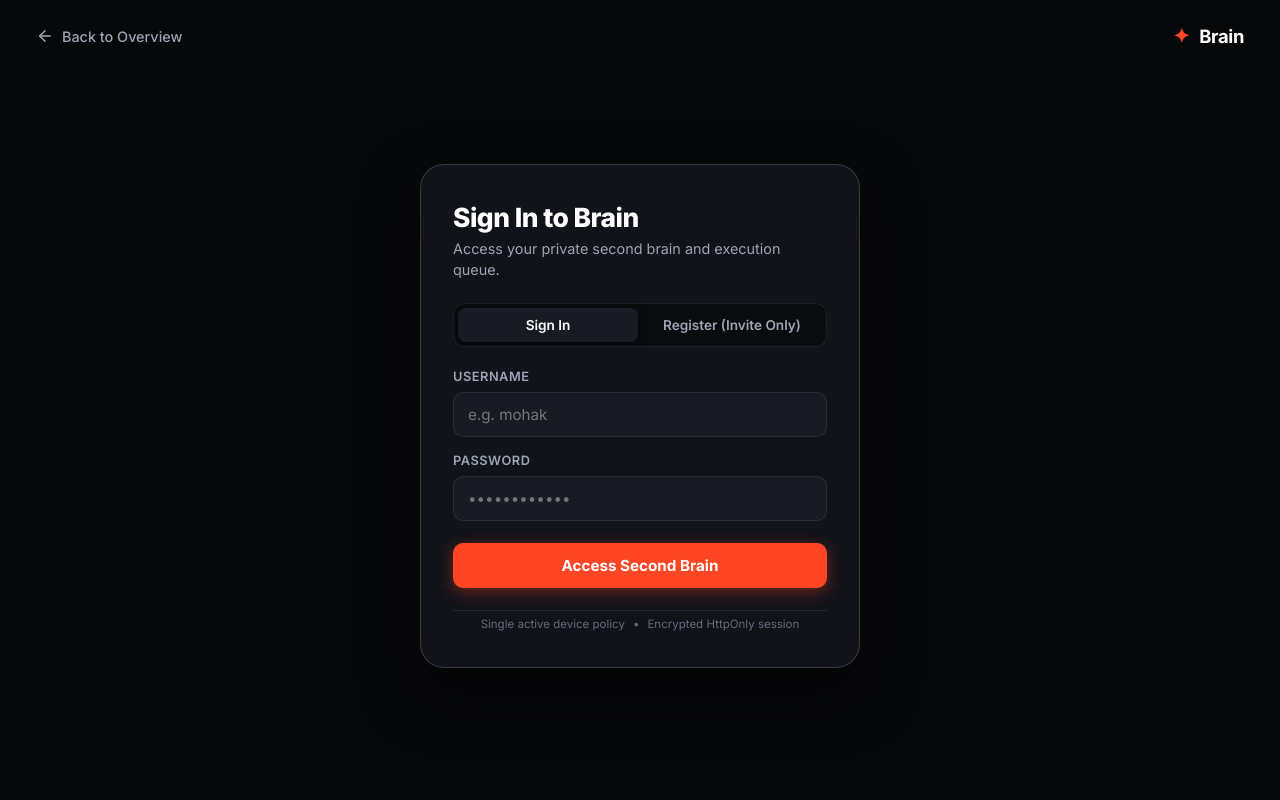
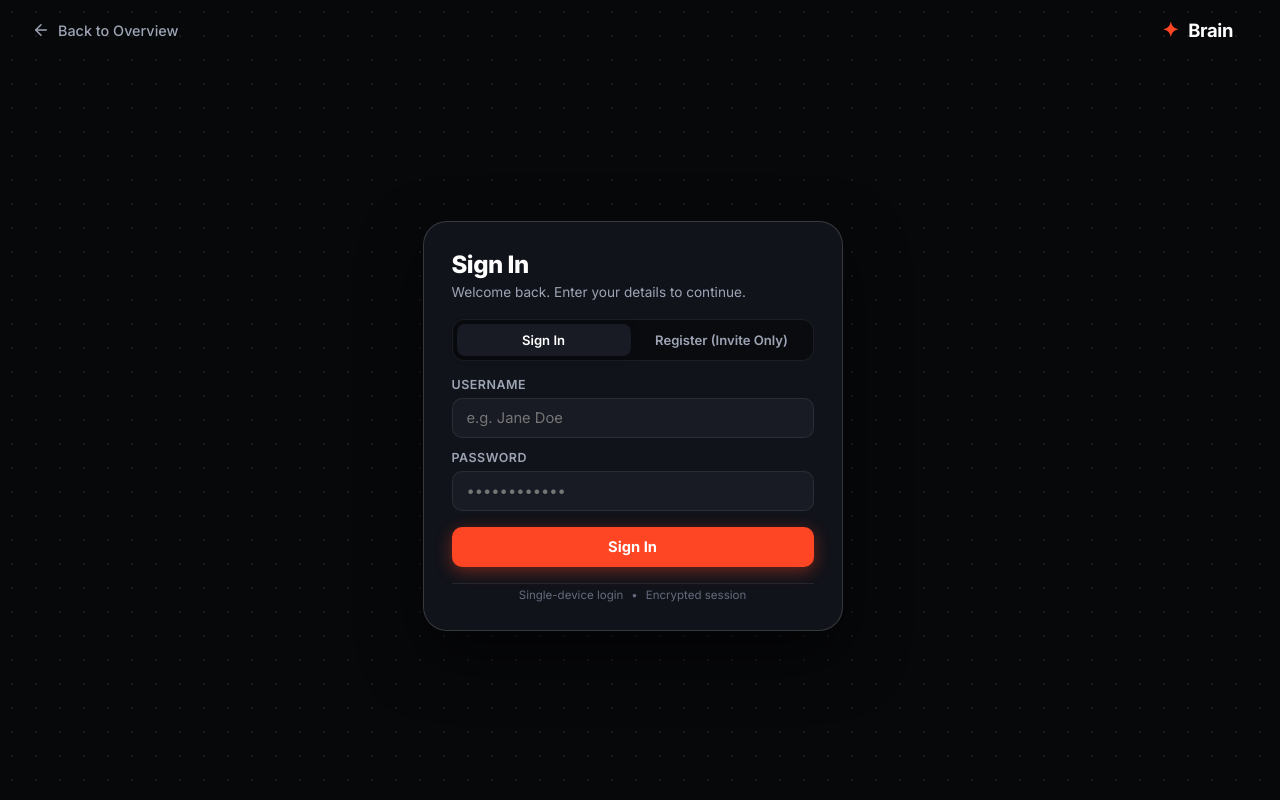
Before and after one commit to mohakapoor/brain-frontend, a React (Vite) app: page /login in a window 1280 px wide. Built offline with nearby package versions, Linux system fonts and the light colour scheme.

Commit message:
refactor(login): humanize authentication copy and polish security footer

```diff
--- a/src/index.css
+++ b/src/index.css
@@ -78,6 +78,7 @@ html {
   -webkit-font-smoothing: antialiased;
   -moz-osx-font-smoothing: grayscale;
   overflow-x: clip;
+  scrollbar-gutter: stable;
 }
 
 body {
@@ -101,6 +102,10 @@ body::before {
   z-index: 0;
   background-image: radial-gradient(rgba(255, 255, 255, 0.075) 1.2px, transparent 1.2px);
   background-size: 24px 24px;
+}
+
+[data-theme="light"] body::before {
+  background-image: radial-gradient(rgba(0, 0, 0, 0.065) 1.2px, transparent 1.2px);
 }
 
 #root {
@@ -1713,7 +1718,7 @@ body::before {
   min-height: 100vh;
   display: flex;
   flex-direction: column;
-  background: var(--bg-canvas);
+  background: transparent;
   position: relative;
   z-index: 1;
 }
@@ -1722,7 +1727,7 @@ body::before {
   display: flex;
   align-items: center;
   justify-content: space-between;
-  padding: 24px 36px;
+  padding: 18px 32px;
 }
 
 .login-back-link {
@@ -1745,20 +1750,20 @@ body::before {
   display: flex;
   align-items: center;
   justify-content: center;
-  padding: 40px 20px 80px;
+  padding: 16px 20px 24px;
 }
 
 .login-card {
   width: 100%;
-  max-width: 440px;
+  max-width: 420px;
   background: var(--bg-surface);
   border: 1px solid var(--border-medium);
   border-radius: var(--radius-card);
-  padding: 36px 32px;
+  padding: 28px 28px;
   box-shadow: 0 24px 60px rgba(0, 0, 0, 0.6);
   display: flex;
   flex-direction: column;
-  gap: 22px;
+  gap: 16px;
 }
 
 .login-card-header {
@@ -1766,17 +1771,17 @@ body::before {
 }
 
 .login-title {
-  font-size: 1.65rem;
+  font-size: 1.5rem;
   font-weight: 800;
   letter-spacing: -0.02em;
   color: var(--text-primary);
-  margin-bottom: 6px;
+  margin-bottom: 4px;
 }
 
 .login-subtitle {
-  font-size: 0.9rem;
+  font-size: 0.85rem;
   color: var(--text-secondary);
-  line-height: 1.45;
+  line-height: 1.4;
 }
 
 .auth-tabs {
@@ -1790,12 +1795,12 @@ body::before {
 
 .auth-tab-btn {
   flex: 1;
-  padding: 9px 12px;
+  padding: 8px 10px;
   border: none;
   background: transparent;
   color: var(--text-secondary);
   font-weight: 600;
-  font-size: 0.85rem;
+  font-size: 0.82rem;
   font-family: var(--font-sans);
   border-radius: 8px;
   cursor: pointer;
@@ -1809,9 +1814,9 @@ body::before {
 }
 
 .auth-alert {
-  padding: 10px 14px;
+  padding: 9px 12px;
   border-radius: 8px;
-  font-size: 0.85rem;
+  font-size: 0.82rem;
   line-height: 1.4;
   text-align: left;
 }
@@ -1831,18 +1836,18 @@ body::before {
 .auth-form {
   display: flex;
   flex-direction: column;
-  gap: 16px;
+  gap: 12px;
 }
 
 .input-field-group {
   display: flex;
   flex-direction: column;
-  gap: 8px;
+  gap: 6px;
   text-align: left;
 }
 
 .input-label {
-  font-size: 0.8rem;
+  font-size: 0.78rem;
   font-weight: 600;
   color: var(--text-secondary);
   text-transform: uppercase;
@@ -1853,8 +1858,8 @@ body::before {
   background: var(--bg-surface-elevated);
   border: 1px solid var(--border-subtle);
   border-radius: 10px;
-  padding: 12px 14px;
-  font-size: 0.95rem;
+  padding: 10px 14px;
+  font-size: 0.92rem;
   color: var(--text-primary);
   font-family: var(--font-sans);
   outline: none;
@@ -1871,14 +1876,14 @@ body::before {
   color: #ffffff;
   border: none;
   border-radius: 10px;
-  padding: 13px;
-  font-size: 0.95rem;
+  padding: 11px;
+  font-size: 0.92rem;
   font-weight: 700;
   font-family: var(--font-sans);
   cursor: pointer;
   transition: transform 0.2s ease, box-shadow 0.2s ease;
   box-shadow: 0 4px 16px var(--accent-hero-glow);
-  margin-top: 6px;
+  margin-top: 4px;
 }
 
 .btn-submit-auth:hover {
@@ -1900,7 +1905,7 @@ body::before {
   font-size: 0.72rem;
   color: var(--text-muted);
   font-family: var(--font-mono);
-  padding-top: 6px;
+  padding-top: 4px;
   border-top: 1px solid var(--border-subtle);
 }
 
--- a/src/pages/LoginPage.tsx
+++ b/src/pages/LoginPage.tsx
@@ -66,8 +66,8 @@ export default function LoginPage() {
 
       setSuccessMsg(
         authMode === 'register'
-          ? 'Account created successfully! Session initialized.'
-          : 'Logged in successfully! Session initialized.'
+          ? 'Account created successfully! Welcome.'
+          : 'Welcome back!'
       )
       setIsLoading(false)
     } catch {
@@ -98,12 +98,12 @@ export default function LoginPage() {
         <div className="login-card">
           <div className="login-card-header">
             <h1 className="login-title">
-              {authMode === 'login' ? 'Sign In to Brain' : 'Register with Invite'}
+              {authMode === 'login' ? 'Sign In' : 'Register'}
             </h1>
             <p className="login-subtitle">
               {authMode === 'login'
-                ? 'Access your private second brain and execution queue.'
-                : 'Join the private execution network using your access key.'}
+                ? 'Welcome back. Enter your details to continue.'
+                : 'Enter your invite code to get started.'}
             </p>
           </div>
 
@@ -143,7 +143,7 @@ export default function LoginPage() {
                 id="auth-username"
                 type="text"
                 className="text-input"
-                placeholder="e.g. mohak"
+                placeholder="e.g. Jane Doe"
                 value={username}
                 onChange={e => setUsername(e.target.value)}
                 autoComplete="username"
@@ -182,17 +182,15 @@ export default function LoginPage() {
 
             <button type="submit" className="btn-submit-auth" disabled={isLoading}>
               {isLoading
-                ? 'Connecting to Edge...'
-                : authMode === 'login'
-                  ? 'Access Second Brain'
-                  : 'Create Account'}
+                ? (authMode === 'login' ? 'Signing in...' : 'Creating account...')
+                : (authMode === 'login' ? 'Sign In' : 'Register')}
             </button>
           </form>
 
           <footer className="login-card-footer">
-            <span>Single active device policy</span>
+            <span>Single-device login</span>
             <span>•</span>
-            <span>Encrypted HttpOnly session</span>
+            <span>Encrypted session</span>
           </footer>
         </div>
       </main>
```
